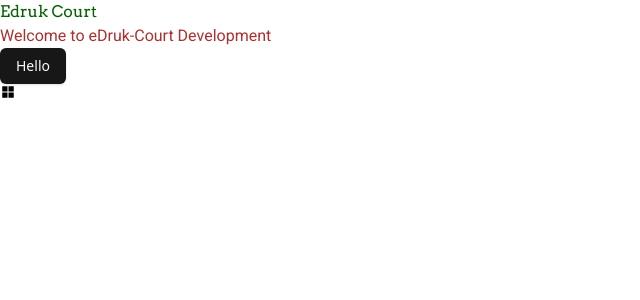
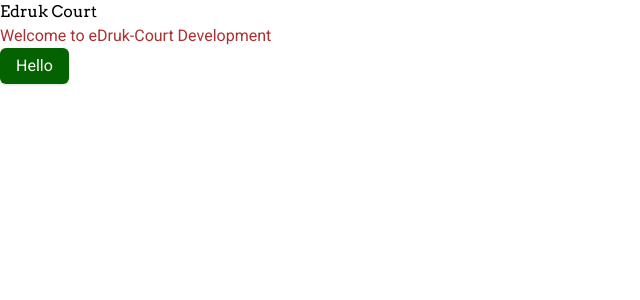
Before and after one commit to ThuktenSingye/edruk_court_frontend, a Next.js app: page / in a window 1280 px wide. Shown: the top 300 px of the page, without its empty margins (0-640 px from the left). Built offline with nearby package versions, Linux system fonts and the light colour scheme.

Commit message:
Customized Button

```diff
--- a/src/app/page.tsx
+++ b/src/app/page.tsx
@@ -1,7 +1,6 @@
 /** @format */
 
-import { Button } from "@/components/ui/button";
-import { AiFillAppstore } from "react-icons/ai";
+import CustomButton from "@/components/common/CustomButton";
 
 export default function Home() {
   return (
@@ -11,8 +10,7 @@ export default function Home() {
         Welcome to eDruk-Court Development
       </h1>
       <div>
-        <Button>Hello</Button>
-        <AiFillAppstore />
+        <CustomButton>Hello</CustomButton>
       </div>
     </div>
   );
--- /dev/null
+++ b/src/components/common/CustomButton.tsx
@@ -0,0 +1,18 @@
+/** @format */
+
+import React from "react";
+import { Button } from "@/components/ui/button"; // Adjust the import path as necessary
+
+type StyledButtonProps = React.ComponentProps<typeof Button>;
+
+const CustomButton: React.FC<StyledButtonProps> = ({ className, ...props }) => {
+  return (
+    <Button
+      {...props}
+      className={`bg-primary-normal text-white font-body text-md hover:bg-primary-light  ${className}`}>
+      {props.children}
+    </Button>
+  );
+};
+
+export default CustomButton;
--- a/tailwind.config.ts
+++ b/tailwind.config.ts
@@ -12,24 +12,27 @@ export default {
   theme: {
     extend: {
       colors: {
-  			primary: '#046200',
-  			secondary: '#1F316F',
-  			background: '#E5E8EF',
-  			textPrimary: '#0E1632',
-  			textSecondary: '#323C47',
-  			success: '#046200',
-  			error: '#AC3030'
+        primary: {
+          light: "#197D41",
+          normal: "#046200",
+        },
+        secondary: "#1F316F",
+        background: "#E5E8EF",
+        textPrimary: "#0E1632",
+        textSecondary: "#323C47",
+        success: "#046200",
+        error: "#AC3030",
       },
       fontFamily: {
-  			heading: 'var(--font-arvo)',
-  			body: 'var(--font-roboto)'
+        heading: "var(--font-arvo)",
+        body: "var(--font-roboto)",
       },
       borderRadius: {
-  			lg: 'var(--radius)',
-  			md: 'calc(var(--radius) - 2px)',
-  			sm: 'calc(var(--radius) - 4px)'
-  		}
-  	}
+        lg: "var(--radius)",
+        md: "calc(var(--radius) - 2px)",
+        sm: "calc(var(--radius) - 4px)",
+      },
+    },
   },
   plugins: [require("tailwindcss-animate")],
 } satisfies Config;
```
Lines whose indentation alone changed are shown as unchanged.
